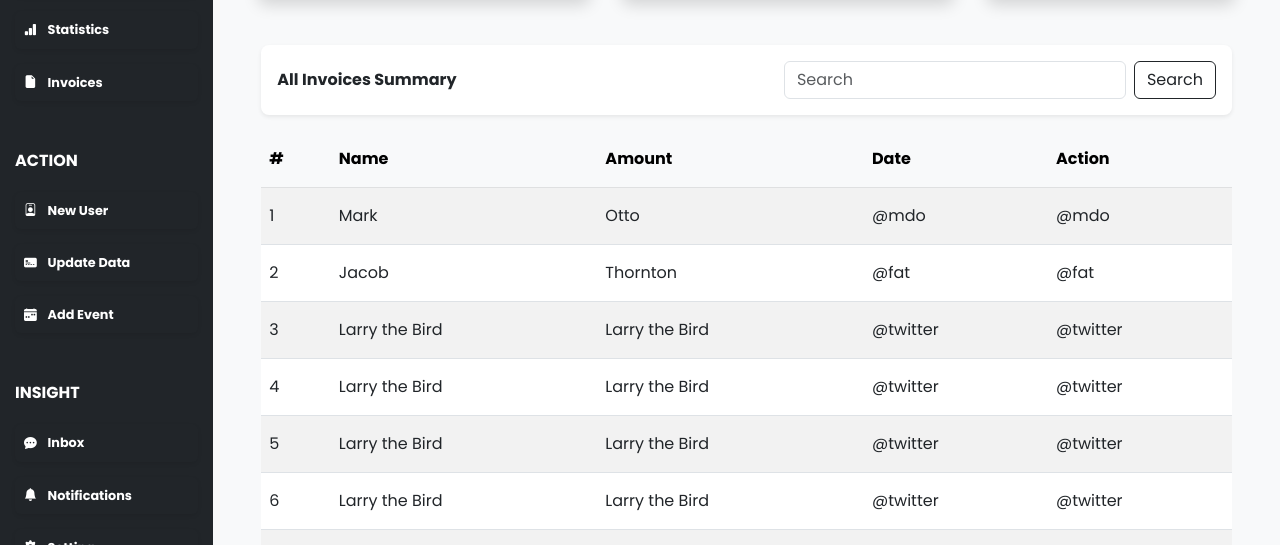
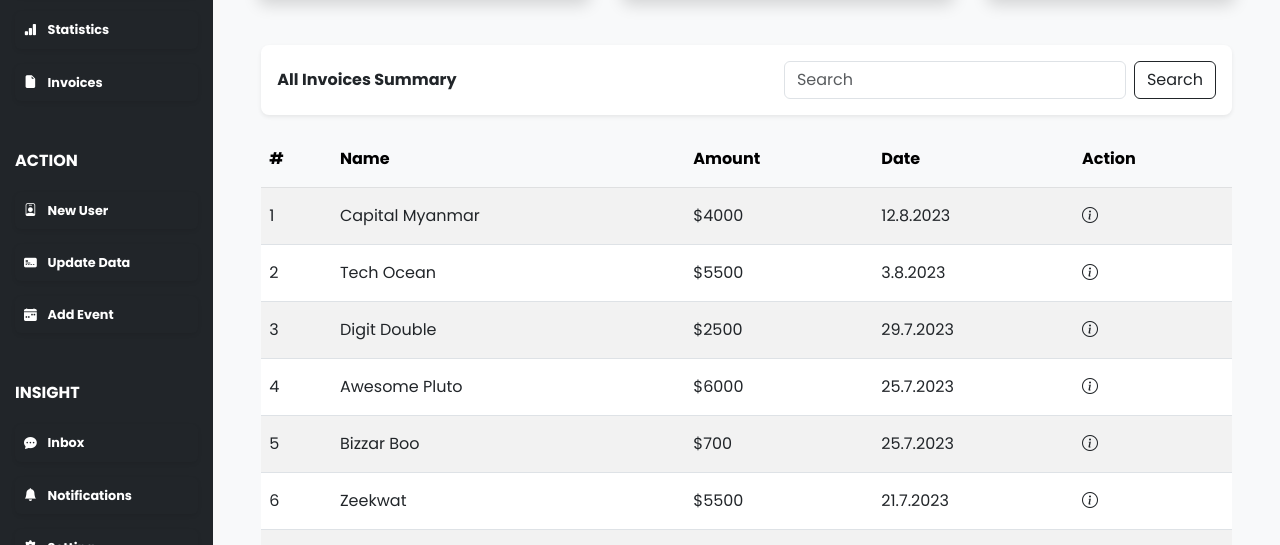
Before and after one commit to koheinthurako/AdminDashboard, a website: page index.html in a window 1280 px wide. Shown: the part 255-800 px from the top of the page. Drawn offline with nearby package versions, Linux system fonts and the light colour scheme.

Commit message:
add table information

```diff
--- a/index.html
+++ b/index.html
@@ -647,75 +647,95 @@
                                           </tr>
                                         </thead>
                                         <tbody>
-                                          <tr class="">
+                                          <tr>
                                             <td>1</th>
-                                            <td>Mark</td>
-                                            <td>Otto</td>
-                                            <td>@mdo</td>
-                                            <td>@mdo</td>
+                                            <td>Capital Myanmar</td>
+                                            <td>$4000</td>
+                                            <td>12.8.2023</td>
+                                            <td>
+                                                <i class="bi bi-info-circle" title="details"></i>
+                                            </td>
                                           </tr>
                                           <tr>
                                             <td>2</th>
-                                            <td>Jacob</td>
-                                            <td>Thornton</td>
-                                            <td>@fat</td>
-                                            <td>@fat</td>
+                                            <td>Tech Ocean</td>
+                                            <td>$5500</td>
+                                            <td>3.8.2023</td>
+                                            <td>
+                                                <i class="bi bi-info-circle" title="details"></i>
+                                            </td>
                                           </tr>
                                           <tr>
                                             <td>3</th>
-                                            <td >Larry the Bird</td>
-                                            <td >Larry the Bird</td>
-                                            <td>@twitter</td>
-                                            <td>@twitter</td>
+                                            <td>Digit Double</td>
+                                            <td>$2500</td>
+                                            <td>29.7.2023</td>
+                                            <td>
+                                                <i class="bi bi-info-circle" title="details"></i>
+                                            </td>
                                           </tr>
                                           <tr>
                                             <td>4</th>
-                                            <td >Larry the Bird</td>
-                                            <td >Larry the Bird</td>
-                                            <td>@twitter</td>
-                                            <td>@twitter</td>
+                                            <td>Awesome Pluto</td>
+                                            <td>$6000</td>
+                                            <td>25.7.2023</td>
+                                            <td>
+                                                <i class="bi bi-info-circle" title="details"></i>
+                                            </td>
                                           </tr>
                                           <tr>
                                             <td>5</th>
-                                            <td >Larry the Bird</td>
-                                            <td >Larry the Bird</td>
-                                            <td>@twitter</td>
-                                            <td>@twitter</td>
+                                            <td>Bizzar Boo</td>
+                                            <td>$700</td>
+                                            <td>25.7.2023</td>
+                                            <td>
+                                                <i class="bi bi-info-circle" title="details"></i>
+                                            </td>
                                           </tr>
                                           <tr>
                                             <td>6</th>
-                                            <td >Larry the Bird</td>
-                                            <td >Larry the Bird</td>
-                                            <td>@twitter</td>
-                                            <td>@twitter</td>
+                                            <td>Zeekwat</td>
+                                            <td>$5500</td>
+                                            <td>21.7.2023</td>
+                                            <td>
+                                                <i class="bi bi-info-circle" title="details"></i>
+                                            </td>
                                           </tr>
                                           <tr>
                                             <td>7</th>
-                                            <td >Larry the Bird</td>
-                                            <td >Larry the Bird</td>
-                                            <td>@twitter</td>
-                                            <td>@twitter</td>
+                                            <td>Software House</td>
+                                            <td>$12000</td>
+                                            <td>19.7.2023</td>
+                                            <td>
+                                                <i class="bi bi-info-circle" title="details"></i>
+                                            </td>
                                           </tr>
                                           <tr>
                                             <td>8</th>
-                                            <td >Larry the Bird</td>
-                                            <td >Larry the Bird</td>
-                                            <td>@twitter</td>
-                                            <td>@twitter</td>
+                                            <td>Clover Eleven</td>
+                                            <td>$7000</td>
+                                            <td>15.7.2023</td>
+                                            <td>
+                                                <i class="bi bi-info-circle" title="details"></i>
+                                            </td>
                                           </tr>
                                           <tr>
                                             <td>9</th>
-                                            <td >Larry the Bird</td>
-                                            <td >Larry the Bird</td>
-                                            <td>@twitter</td>
-                                            <td>@twitter</td>
+                                            <td>Global Tower</td>
+                                            <td>$5500</td>
+                                            <td>12.7.2023</td>
+                                            <td>
+                                                <i class="bi bi-info-circle" title="details"></i>
+                                            </td>
                                           </tr>
                                           <tr>
                                             <td>10</th>
-                                            <td >Larry the Bird</td>
-                                            <td >Larry the Bird</td>
-                                            <td>@twitter</td>
-                                            <td>@twitter</td>
+                                            <td>Asia Runner</td>
+                                            <td>$9000</td>
+                                            <td>10.7.2023</td>
+                                            <td>
+                                                <i class="bi bi-info-circle" title="details"></i>
+                                            </td>
                                           </tr>
                                         </tbody>
                                     </table>
--- a/style.scss
+++ b/style.scss
@@ -131,6 +131,10 @@ button {
     font-size: 12px;
   }
 
+  table tr td:last-child i{
+    cursor: pointer;
+  }
+
   @media screen and (max-width: 1120px) {
     #aboutCard p {
       font-size: 9px;
```
Also changed, not shown: style.css, 1 other file.
